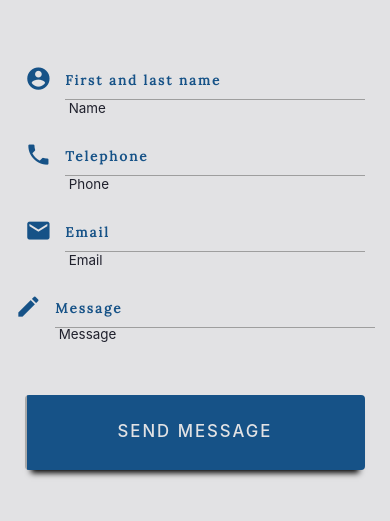
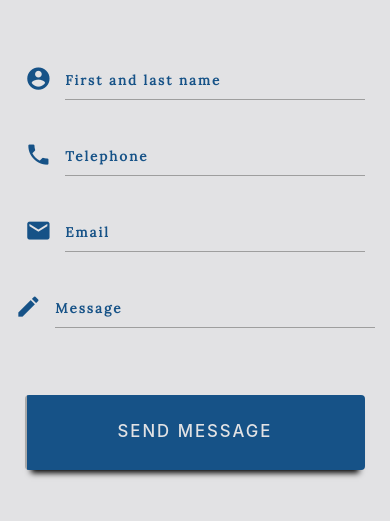
Before and after one commit to MAbdurahman/JS-Contact-Form, a plain HTML site: page index.html in a window 390 px wide. Shown: the part 169-690 px from the top of the page. Drawn offline with Linux system fonts and the light colour scheme.

Commit message:
Remove string to debug responsive, and improve script.js phone response

```diff
--- a/index.html
+++ b/index.html
@@ -44,26 +44,26 @@
                   <i class="material-icons prefix">account_circle</i>
                   <input id="icon_prefix" type="text"  name="name">
                   <label id="name__label" class="input-label" for="icon_prefix">First and last name</label>
-                  <div id="contact__form--name-prompt" class="contact__form--prompt">&nbsp;Name</div>
+                  <div id="contact__form--name-prompt" class="contact__form--prompt">&nbsp;</div>
                </div>
                <div class="input-field col s12">
                   <i class="material-icons prefix">phone</i>
                   <input id="icon_telephone" type="tel"  name="phone">
                   <label id="phone__label" class="input-label" for="icon_telephone">Telephone</label>
-                  <div id="contact__form--phone-prompt" class="contact__form--prompt">&nbsp;Phone</div>
+                  <div id="contact__form--phone-prompt" class="contact__form--prompt">&nbsp;</div>
                </div>
                <div class="input-field col s12">
                   <i class="material-icons prefix">email</i>
                   <input id="email" type="email"  name="email">
                   <label id="email__label" class="input-label" for="email">Email</label>
-                  <div id="contact__form--email-prompt" class="contact__form--prompt">&nbsp;Email</div>
+                  <div id="contact__form--email-prompt" class="contact__form--prompt">&nbsp;</div>
                </div>
                <div class="row">
                   <div class="input-field col s12">
                      <i class="material-icons prefix">mode_edit</i>
                      <textarea id="textarea1" class="materialize-textarea" name="message" ></textarea>
                      <label id="message__label" class="input-label" for="textarea1">Message</label>
-                     <div id="contact__form--message-prompt" class="contact__form--prompt">&nbsp;Message</div>
+                     <div id="contact__form--message-prompt" class="contact__form--prompt">&nbsp;</div>
                   </div>
                </div>
             </div>
--- a/js/script.js
+++ b/js/script.js
@@ -210,7 +210,7 @@ $(document).ready(function () {
                 getPrompt(message, "contact__form--phone-prompt", green);
 
             } else {
-                $('#error__message').append(`<p>Preferred pattern is:  123-456-7890!!</p>`);
+                $('#error__message').append(`<p>Preferred phone pattern is:  123-456-7890!!</p>`);
                 message = "Preferred pattern is:  123-456-7890!";
                 getPrompt(message, "contact__form--phone-prompt", red);
 
```
